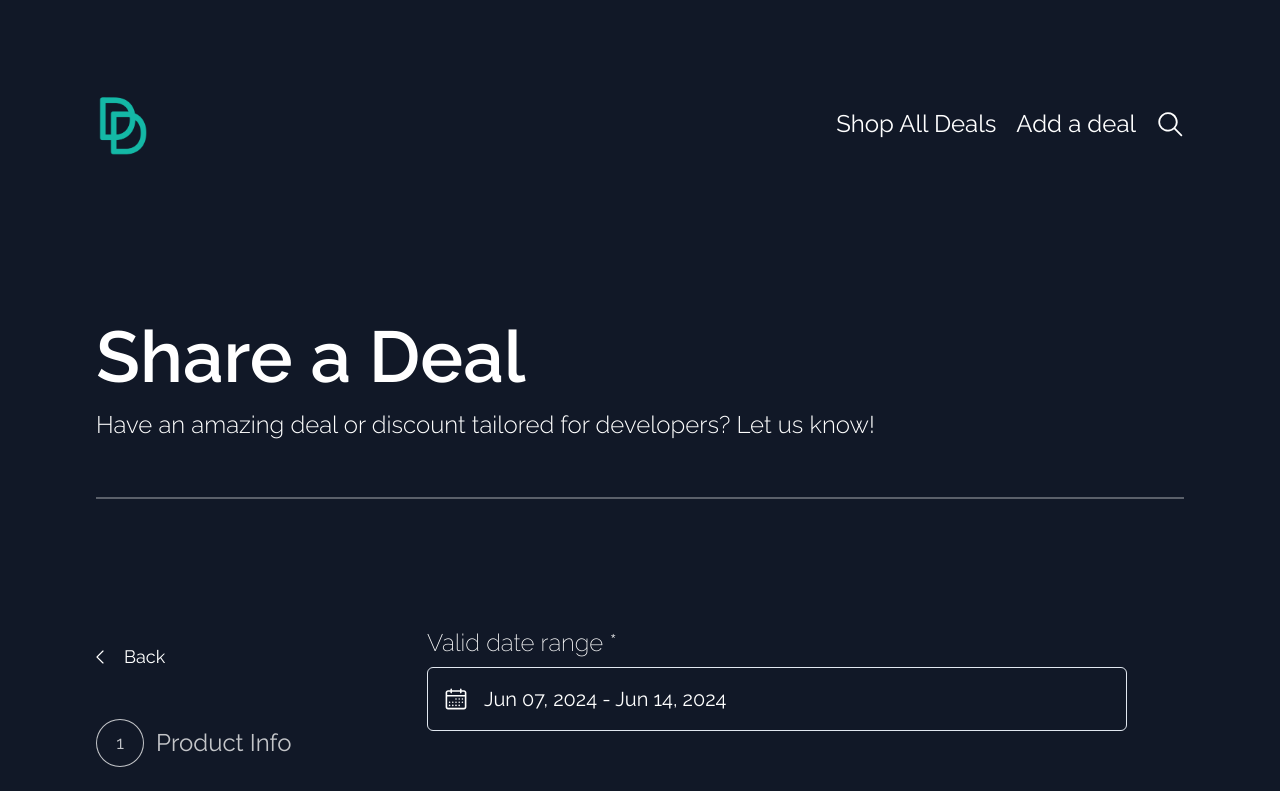
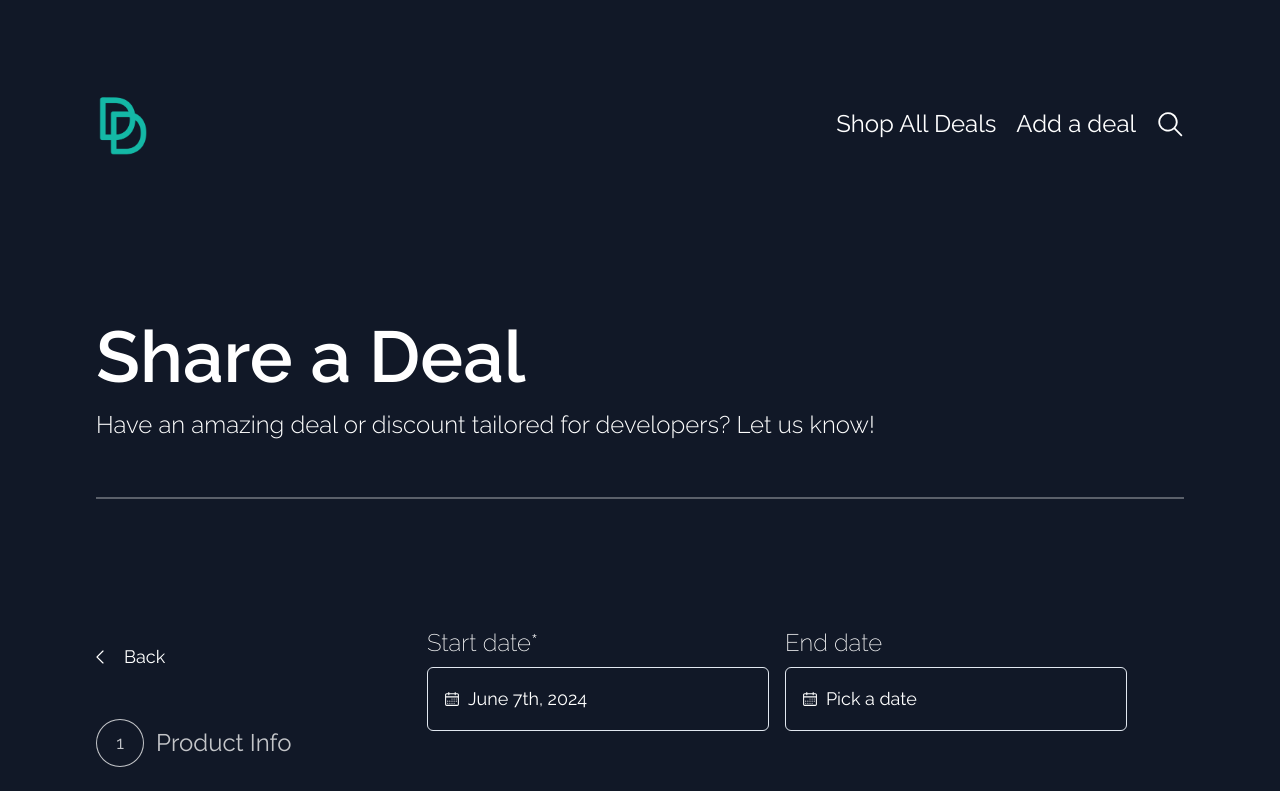
Before and after one commit to Learn-Build-Teach/deals-for-devs, a Next.js app: page /deals/add/coupon-details in a window 1280 px wide. Shown: the top 791 px of the page. Built offline with nearby package versions, Linux system fonts and the light colour scheme; no server answers.

Commit message:
feat: two separate start and end dates (#171)
- two inputs
- loading indicator for loading local data

```diff
--- a/package.json
+++ b/package.json
@@ -58,7 +58,7 @@
     "ts-key-enum": "^2.0.12",
     "ts-node": "^10.9.2",
     "uuid": "^9.0.1",
-    "zod": "^3.22.4"
+    "zod": "^3.23.8"
   },
   "devDependencies": {
     "@commitlint/cli": "19.0.3",
--- a/src/app/api/deals/route.tsx
+++ b/src/app/api/deals/route.tsx
@@ -16,7 +16,6 @@ export async function GET(request: NextRequest) {
       target: ['name', 'description'],
     })
 
-    console.log(records[0])
     //TODO: fix this hack based on weird data from search api
     const formattedRecords = records.map((record) => ({
       ...record,
--- a/src/app/deals/[id]/page.tsx
+++ b/src/app/deals/[id]/page.tsx
@@ -25,7 +25,7 @@ export default async function CategoryPage({
           couponPercent={deal.couponPercent}
           coverImageURL={deal.coverImageURL}
           startDate={deal.startDate}
-          endDate={deal.endDate}
+          endDate={deal.endDate || undefined}
           category={deal.category}
           description={deal.description}
         />
--- a/src/components/DealPreview.tsx
+++ b/src/components/DealPreview.tsx
@@ -20,7 +20,7 @@ export default function DealPreview({
   couponCode?: string | null
   couponPercent?: number | null
   startDate: Date
-  endDate: Date
+  endDate?: Date
   category: string
   name: string
   description: string
@@ -59,7 +59,7 @@ export default function DealPreview({
         <div className="flex flex-wrap gap-2 text-sm font-light md:mt-1.5 md:text-lg">
           <span className=" text-white/70 ">Valid from:</span>
           <span className="font-normal">
-            {`${format(new Date(startDate), 'MMM d')} - ${format(new Date(endDate), 'MMM d, yyyy')}` ||
+            {`${format(new Date(startDate), 'MMM d')} - ${endDate ? format(new Date(endDate), 'MMM d, yyyy') : '(no end date)'}` ||
               'No coupon code required'}
           </span>
         </div>
--- /dev/null
+++ b/src/components/Loading.tsx
@@ -0,0 +1,14 @@
+import React from 'react'
+
+export default function Loading() {
+  return (
+    <div
+      className="text-surface inline-block h-8 w-8 animate-spin rounded-full border-4 border-solid border-current border-e-transparent align-[-0.125em] motion-reduce:animate-[spin_1.5s_linear_infinite] dark:text-white"
+      role="status"
+    >
+      <span className="!absolute !-m-px !h-px !w-px !overflow-hidden !whitespace-nowrap !border-0 !p-0 ![clip:rect(0,0,0,0)]">
+        Loading...
+      </span>
+    </div>
+  )
+}
--- a/src/components/forms/DatePicker.tsx
+++ b/src/components/forms/DatePicker.tsx
@@ -2,7 +2,6 @@
 import * as React from 'react'
 import { CalendarIcon } from '@radix-ui/react-icons'
 import { format } from 'date-fns'
-import { DateRange } from 'react-day-picker'
 import { cn } from '@/lib/utils'
 import { Button } from '@/components/ui/button'
 import { Calendar } from '@/components/ui/calendar'
@@ -13,61 +12,43 @@ import {
 } from '@/components/ui/popover'
 
 interface DatePickerProps extends React.HTMLAttributes<HTMLDivElement> {
-  onDateRangeChange: (range: DateRange) => void
-  initialFrom: Date
-  initialTo: Date
+  onDateChange: (date: Date | undefined) => void
+  initialDate: Date | undefined
 }
 
-export function DatePickerWithRange({
+export function DatePicker({
   className,
-  onDateRangeChange,
-  initialFrom,
-  initialTo,
+  onDateChange,
+  initialDate,
 }: DatePickerProps) {
-  const [date, setDate] = React.useState<DateRange | undefined>({
-    from: initialFrom,
-    to: initialTo,
-  })
+  const [date, setDate] = React.useState<Date | undefined>(initialDate)
 
-  const handleOnSelect = (range: DateRange | undefined) => {
-    setDate(range)
-    onDateRangeChange(range || { from: undefined, to: undefined })
+  const handleOnSelect = (date: Date | undefined) => {
+    onDateChange(date)
+    setDate(date)
   }
-
   return (
-    <div className={cn('grid gap-2', className)}>
     <Popover>
       <PopoverTrigger asChild>
         <Button
-            id="date"
           variant={'outline'}
           className={cn(
-              'flex h-16 w-full items-center justify-start gap-4 bg-transparent text-left text-sm font-normal hover:bg-transparent hover:text-white md:text-xl',
+            'h-16  w-full justify-start bg-transparent text-lg font-normal',
             !date && 'text-muted-foreground'
           )}
         >
-            <CalendarIcon className="h-6 w-6" />
-            {date?.from ?
-              date.to ?
-                <>
-                  {format(date.from, 'LLL dd, y')} -{' '}
-                  {format(date.to, 'LLL dd, y')}
-                </>
-              : format(date.from, 'LLL dd, y')
-            : <span>Pick a date</span>}
+          <CalendarIcon className="mr-2 h-4 w-4" />
+          {date ? format(date, 'PPP') : <span>Pick a date</span>}
         </Button>
       </PopoverTrigger>
       <PopoverContent className="w-auto p-0" align="start">
         <Calendar
-            initialFocus
-            mode="range"
-            defaultMonth={date?.from}
+          mode="single"
           selected={date}
           onSelect={handleOnSelect}
-            numberOfMonths={2}
+          initialFocus
         />
       </PopoverContent>
     </Popover>
-    </div>
   )
 }
--- a/src/components/forms/add-a-deal/ContactInfo.tsx
+++ b/src/components/forms/add-a-deal/ContactInfo.tsx
@@ -3,10 +3,16 @@ import Input from '@/components/forms/add-a-deal/Input'
 import { useRouter } from 'next/navigation'
 import { useAddDealContext } from '@/context/AddDealContext'
 import { AddDealRoutes } from '@/types/Types'
+import Loading from '@/components/Loading'
 
 export default function ContactInfo() {
-  const { currentStep, setCurrentStep, newDealData, updateNewDealDetails } =
-    useAddDealContext()
+  const {
+    currentStep,
+    setCurrentStep,
+    newDealData,
+    updateNewDealDetails,
+    dataLoaded,
+  } = useAddDealContext()
   const router = useRouter()
 
   const nextStep = (e: React.FormEvent<HTMLFormElement>) => {
@@ -16,6 +22,13 @@ export default function ContactInfo() {
   }
 
   return (
+    <>
+      {!dataLoaded && (
+        <div className="mx-auto">
+          <Loading />
+        </div>
+      )}
+      {dataLoaded && (
         <form onSubmit={nextStep} className="flex flex-1 flex-col items-center">
           <div className="flex h-full w-full flex-col justify-between lg:max-w-[700px]">
             <div className="flex flex-col gap-7">
@@ -44,5 +57,7 @@ export default function ContactInfo() {
             </button>
           </div>
         </form>
+      )}
+    </>
   )
 }
--- a/src/components/forms/add-a-deal/CouponDetails.tsx
+++ b/src/components/forms/add-a-deal/CouponDetails.tsx
@@ -3,13 +3,17 @@ import Input from '@/components/forms/add-a-deal/Input'
 import { useRouter } from 'next/navigation'
 import { useAddDealContext } from '@/context/AddDealContext'
 import { AddDealRoutes } from '@/types/Types'
-import { DatePickerWithRange } from '../DatePicker'
-import { DateRange } from 'react-day-picker'
-import toast from 'react-hot-toast'
+import { DatePicker } from '../DatePicker'
+import Loading from '@/components/Loading'
 
 export default function CouponDetails() {
-  const { currentStep, setCurrentStep, newDealData, updateNewDealDetails } =
-    useAddDealContext()
+  const {
+    currentStep,
+    setCurrentStep,
+    newDealData,
+    updateNewDealDetails,
+    dataLoaded,
+  } = useAddDealContext()
   const router = useRouter()
 
   const nextStep = (e: React.FormEvent<HTMLFormElement>) => {
@@ -19,22 +23,46 @@ export default function CouponDetails() {
   }
 
   return (
+    <>
+      {!dataLoaded && (
+        <div className="mx-auto">
+          <Loading />
+        </div>
+      )}
+      {dataLoaded && (
         <form onSubmit={nextStep} className="flex flex-1 flex-col items-center">
           <div className="flex w-full flex-col gap-7 lg:max-w-[700px] lg:gap-14">
+            <div className="grid gap-x-4 gap-y-4 md:grid-cols-2">
               <div className="flex flex-col gap-2">
                 <span className="text-base font-extralight md:text-2xl">
-            Valid date range *
+                  Start date*
                 </span>
-          <DatePickerWithRange
-            onDateRangeChange={(range: DateRange) => {
+                <DatePicker
+                  onDateChange={(date: Date | undefined) => {
                     updateNewDealDetails({
-                startDate: range.from?.toISOString(),
-                endDate: range.to?.toISOString(),
+                      startDate: date?.toISOString(),
                     })
                   }}
-            initialFrom={new Date(newDealData.startDate)}
-            initialTo={new Date(newDealData.endDate)}
+                  initialDate={new Date(newDealData.startDate)}
                 />
+              </div>
+              <div className="flex flex-col gap-2">
+                <span className="text-base font-extralight md:text-2xl">
+                  End date
+                </span>
+                <DatePicker
+                  onDateChange={(date: Date | undefined) => {
+                    updateNewDealDetails({
+                      endDate: date?.toISOString(),
+                    })
+                  }}
+                  initialDate={
+                    newDealData.endDate ?
+                      new Date(newDealData.endDate)
+                    : undefined
+                  }
+                />
+              </div>
             </div>
             <div className="flex items-center gap-12">
               <Input
@@ -69,5 +97,7 @@ export default function CouponDetails() {
             </button>
           </div>
         </form>
+      )}
+    </>
   )
 }
--- a/src/components/forms/add-a-deal/ReviewDeal.tsx
+++ b/src/components/forms/add-a-deal/ReviewDeal.tsx
@@ -1,17 +1,14 @@
 'use client'
 import { useRouter } from 'next/navigation'
 import { useAddDealContext } from '@/context/AddDealContext'
-import { format } from 'date-fns'
 import toast from 'react-hot-toast'
 import z from 'zod'
 import { createDeal } from '@/lib/queries'
-import Image from 'next/image'
-import DealGradientPlaceholder from '@/components/DealGradientPlaceholder'
-import { Category } from '@/types/Types'
 import DealPreview from '@/components/DealPreview'
+import Loading from '@/components/Loading'
 
 export default function ReviewDeal() {
-  const { newDealData } = useAddDealContext()
+  const { newDealData, dataLoaded } = useAddDealContext()
   const router = useRouter()
 
   const submittedDealSchema = z.object({
@@ -22,7 +19,7 @@ export default function ReviewDeal() {
     coverImageURL: z.string().optional(),
     coverImageId: z.string().optional(),
     startDate: z.string().datetime(),
-    endDate: z.string().datetime(),
+    endDate: z.string().datetime().optional(),
     couponCode: z.string().optional(),
     percentage: z.number().optional(),
     contactName: z.string().min(1),
@@ -33,7 +30,7 @@ export default function ReviewDeal() {
     try {
       const parsed = submittedDealSchema.parse(newDealData)
       // if the data is valid, submit the deal to db
-
+      console.log(parsed)
       const res = await createDeal({
         name: parsed.productName,
         category: parsed.category,
@@ -60,6 +57,12 @@ export default function ReviewDeal() {
 
   return (
     <section className="w-full">
+      {!dataLoaded && (
+        <div className="mx-auto">
+          <Loading />
+        </div>
+      )}
+      {dataLoaded && (
         <div className="flex flex-col">
           <DealPreview
             name={newDealData.productName}
@@ -68,7 +71,9 @@ export default function ReviewDeal() {
             couponPercent={newDealData.percentage}
             coverImageURL={newDealData.coverImageURL}
             startDate={new Date(newDealData.startDate)}
-          endDate={new Date(newDealData.endDate)}
+            endDate={
+              newDealData?.endDate ? new Date(newDealData.endDate) : undefined
+            }
             category={newDealData.category}
             description={newDealData.description}
           />
@@ -81,6 +86,7 @@ export default function ReviewDeal() {
             Submit Deal
           </button>
         </div>
+      )}
     </section>
   )
 }
--- a/src/context/AddDealContext.tsx
+++ b/src/context/AddDealContext.tsx
@@ -1,10 +1,9 @@
 'use client'
 import { createContext, useContext, useEffect, useMemo, useState } from 'react'
 import { z } from 'zod'
-import { addDays } from 'date-fns'
 import { ImageUploadStatus } from '@/types/Types'
 
-const defaultDeal = {
+const defaultDeal: NewDealType = {
   productName: '',
   category: '',
   url: '',
@@ -12,7 +11,7 @@ const defaultDeal = {
   coverImageURL: '',
   coverImageId: '',
   startDate: new Date().toISOString(),
-  endDate: addDays(new Date(), 7).toISOString(),
+  endDate: undefined,
   couponCode: '',
   percentage: undefined,
   contactName: '',
@@ -27,7 +26,7 @@ export const newDealSchema = z.object({
   coverImageURL: z.string().optional(),
   coverImageId: z.string().optional(),
   startDate: z.string().datetime(),
-  endDate: z.string().datetime(),
+  endDate: z.string().datetime().optional(),
   couponCode: z.string().optional(),
   percentage: z.number().optional(),
   contactName: z.union([z.string().min(1), z.literal('')]),
@@ -93,13 +92,12 @@ export const AddDealContextProvider = ({
 
   const readFromLocalStorage = () => {
     const loadedDataString = localStorage.getItem('deals-for-devs-newDealData')
-
     if (!loadedDataString) return setNewDealData(defaultDeal)
-
     try {
       const parsed = newDealSchema.parse(JSON.parse(loadedDataString))
       setNewDealData(parsed)
     } catch (error) {
+      console.error('Failed to load local data', error)
       setNewDealData(defaultDeal)
     }
   }
```
Also changed, not shown: src/app/admin/layout.tsx (added, +9 -0 lines), src/components/forms/add-a-deal/ProductInfo.tsx (+10 -0 lines), 2 other files (tests, documents, lock files or other folders). Lines whose indentation alone changed are shown as unchanged.
